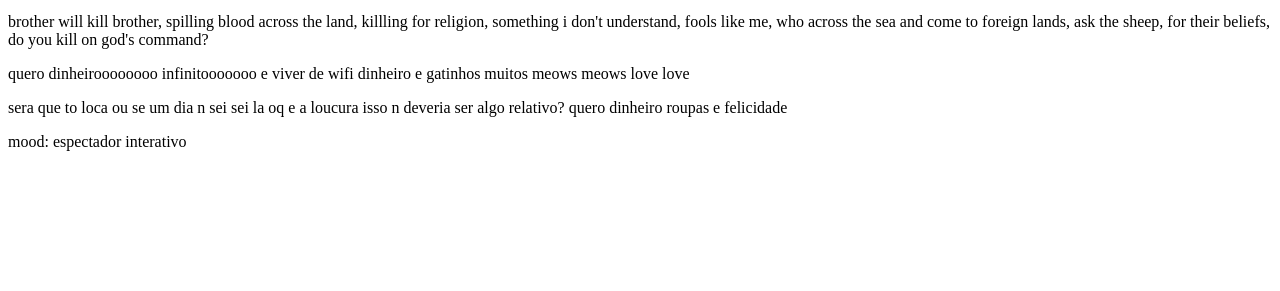
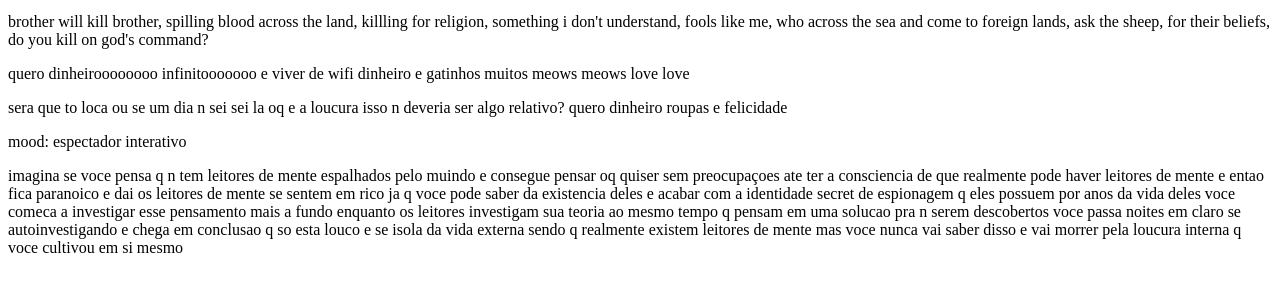
Before and after one commit to marieva666/1C-Ivanete2024, a plain HTML site: page index.html in a window 1280 px wide. Shown: the part 101-392 px from the top of the page. Drawn offline with Linux system fonts and the light colour scheme.

Commit message:
Update index.html

```diff
--- a/index.html
+++ b/index.html
@@ -12,5 +12,10 @@ and come to foreign lands, ask the sheep, for their beliefs, do you kill on god'
 <p> quero dinheiroooooooo infinitooooooo e viver de wifi dinheiro e gatinhos muitos meows meows love love</p>
 sera que to loca ou se um dia n sei sei la oq e a loucura isso n deveria ser algo relativo? quero dinheiro roupas e felicidade
 <p> mood: espectador interativo</p>
+<p> imagina se voce pensa q n tem leitores de mente espalhados pelo muindo e consegue pensar oq quiser sem preocupaçoes ate ter a consciencia de que realmente pode haver leitores de mente e entao fica paranoico
+    e dai os leitores de mente se sentem em rico ja q voce pode saber da existencia deles e acabar com a identidade secret de espionagem q eles possuem por anos da vida deles
+    voce comeca a investigar esse pensamento mais a fundo enquanto os leitores investigam sua teoria ao mesmo tempo q pensam em uma solucao pra n serem descobertos
+    voce passa noites em claro se autoinvestigando e chega em conclusao q so esta louco e se isola da vida externa sendo q realmente existem leitores de mente
+    mas voce nunca vai saber disso e vai morrer pela loucura interna q voce cultivou em si mesmo
 </body>
 </html>
```
